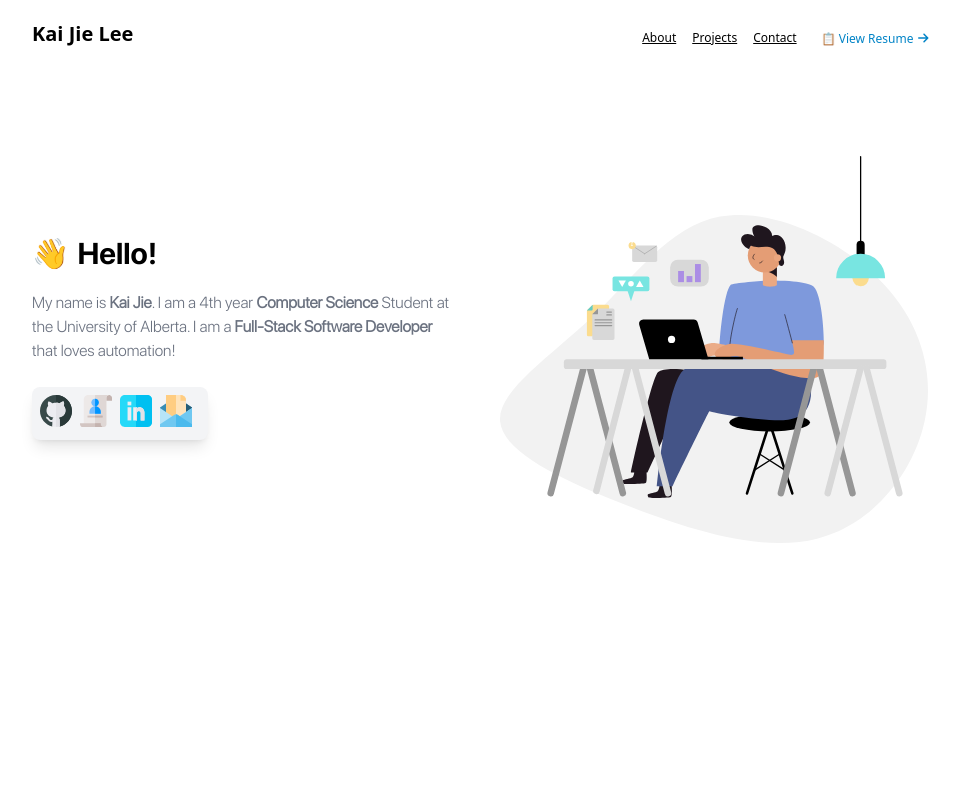
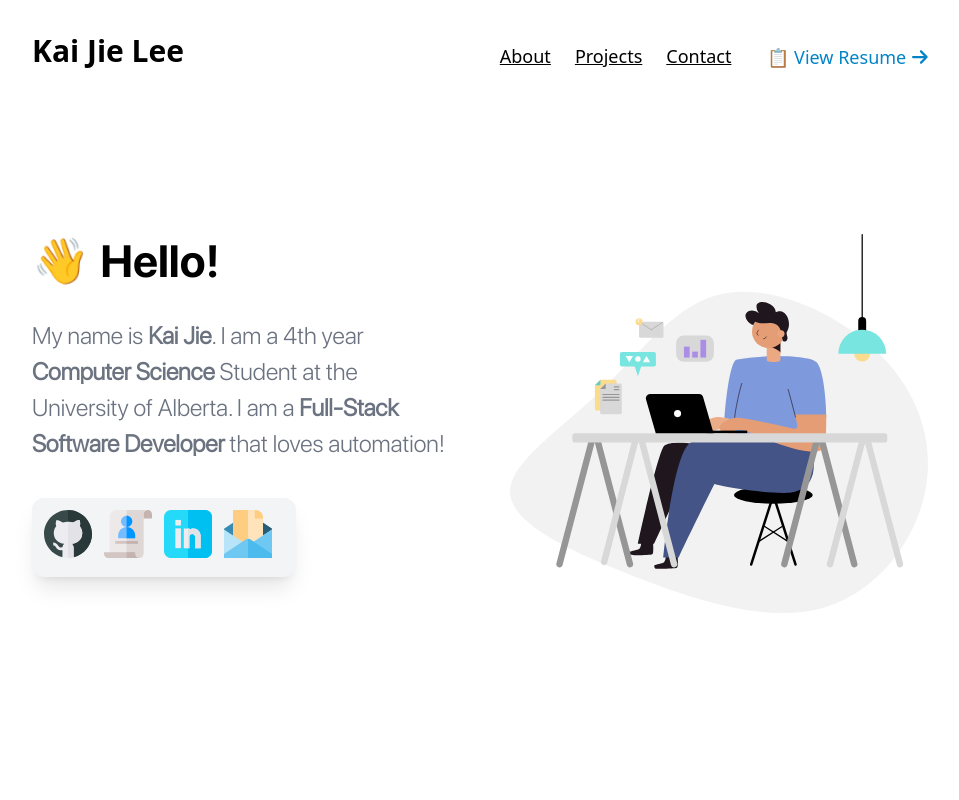
Before and after one commit to lkaijie/lkaijie.github.io, a React (Vite) app: page / in a window 1280 px wide. Shown: the top 800 px of the page, without its empty margins (160-1119 px from the left). Built offline with nearby package versions, Linux system fonts and the light colour scheme.

Commit message:
fixed directory path

```diff
--- a/src/App.jsx
+++ b/src/App.jsx
@@ -16,7 +16,7 @@ function App() {
   // Gets projects from Json file
   useEffect(() => {
     try {
-      fetch("/src/components/projects.json")
+      fetch("./src/components/projects.json")
         .then((res) => res.json())
         .then((data) => {
           // console.log(data);
--- a/src/components/About.jsx
+++ b/src/components/About.jsx
@@ -74,7 +74,7 @@ export default function About() {
           </div>
           <div className="about-img w-2/4 ml-5">
             {/* <img src={about_img} alt="profile" /> */}
-            <img src="/src/assets/about_img.svg" alt="profile" />
+            <img src="./src/assets/about_img.svg" alt="profile" />
             {/* both work */}
           </div>
         </div>
--- a/src/index.css
+++ b/src/index.css
@@ -100,6 +100,10 @@
   scroll-behavior: smooth;
 }
 
+body{
+  zoom: 1.5;
+}
+
 @keyframes wave-animation {
   0% { transform: rotate( 0.0deg) }
   10% { transform: rotate(14.0deg) }  /* The following five values can be played with to make the waving more or less extreme */
```
